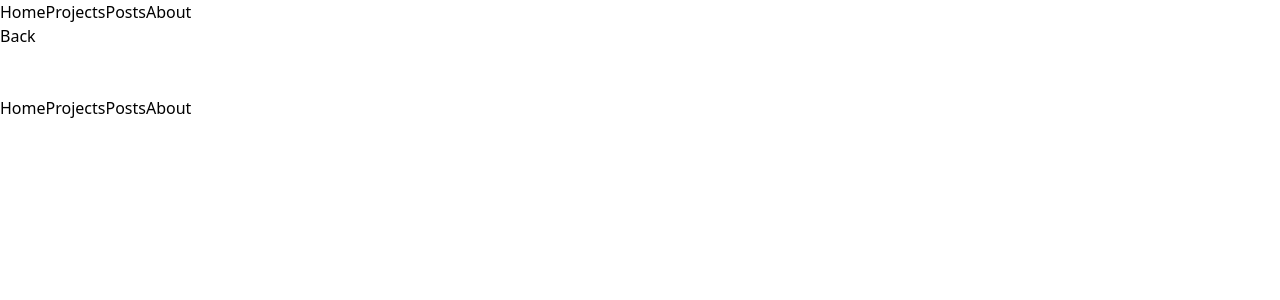
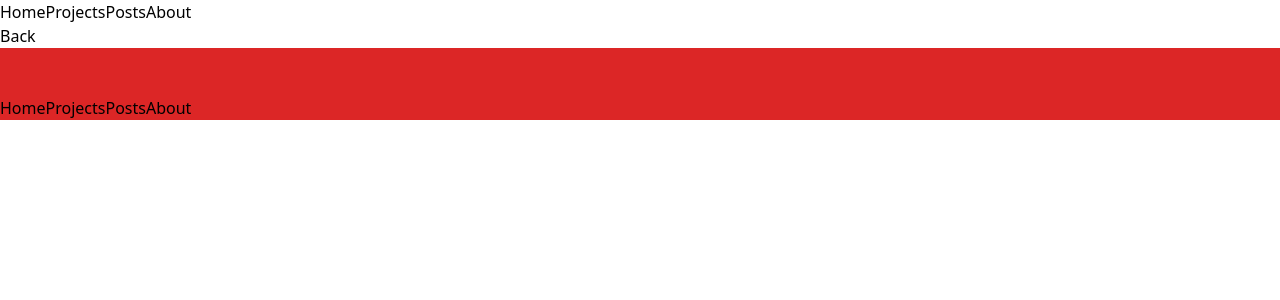
Before and after one commit to gusthescripter/web-gallery, a React (Create React App) app: page /singleproject/1 in a window 1280 px wide. Shown: the top 300 px of the page. Built offline with nearby package versions, Linux system fonts and the light colour scheme; no server answers.

Commit message:
style test

```diff
--- a/src/components/Footer.js
+++ b/src/components/Footer.js
@@ -5,7 +5,7 @@ import { NavLink } from 'react-router-dom'
 
 export default function Footer() {
 	return (
-		<footer>
+		<footer className="bg-red-600">
 		<br/>
 		<br/>
 			<div>
```
